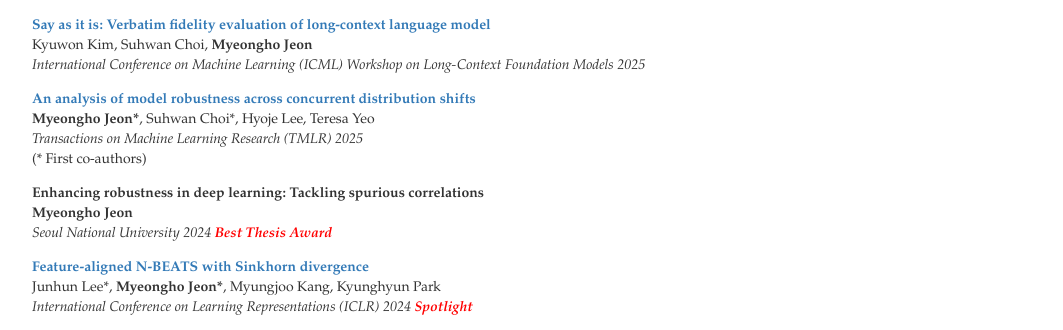
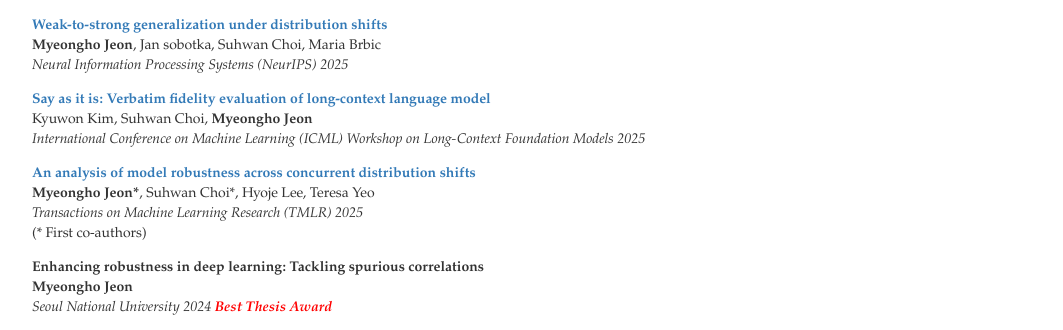
Before and after one commit to aandyjeon/website, a plain HTML site: page index.html in a window 1280 px wide. Shown: the part 744-1074 px from the top of the page, without its empty margins (108-1171 px from the left). Drawn offline with Linux system fonts and the light colour scheme; files that its build step writes are made by us from their sources; a script that the page names is missing.

Commit message:
Update index.html

```diff
--- a/index.html
+++ b/index.html
@@ -70,6 +70,20 @@
                 <div>
                     <div class="page-header" id="publications">
                         <h3>Publications</h3>
+                    </div>
+
+                    <div class="pub">
+                        <div class="title">
+                            <a href="https://neurips.cc/virtual/2025/poster/116857">
+                                Weak-to-strong generalization under distribution shifts
+                            </a>
+                        </div>
+                        <div class="authors">
+                            <span class='me'> Myeongho Jeon</span>, Jan sobotka, Suhwan Choi, Maria Brbic
+                        </div>
+                        <div class="location">
+                            Neural Information Processing Systems (NeurIPS) 2025
+                        </div>
                     </div>
 
                     <div class="pub">
```
